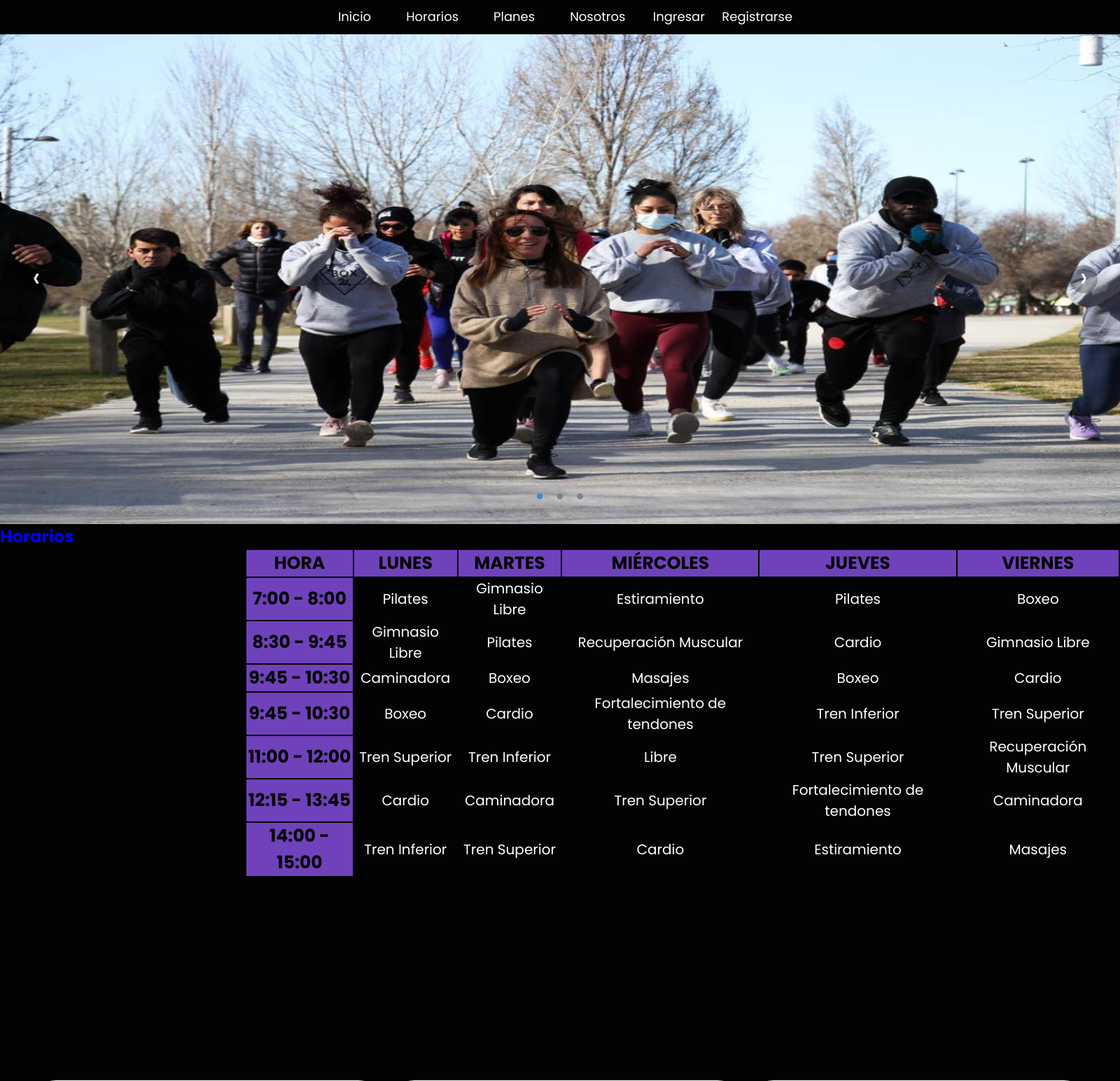
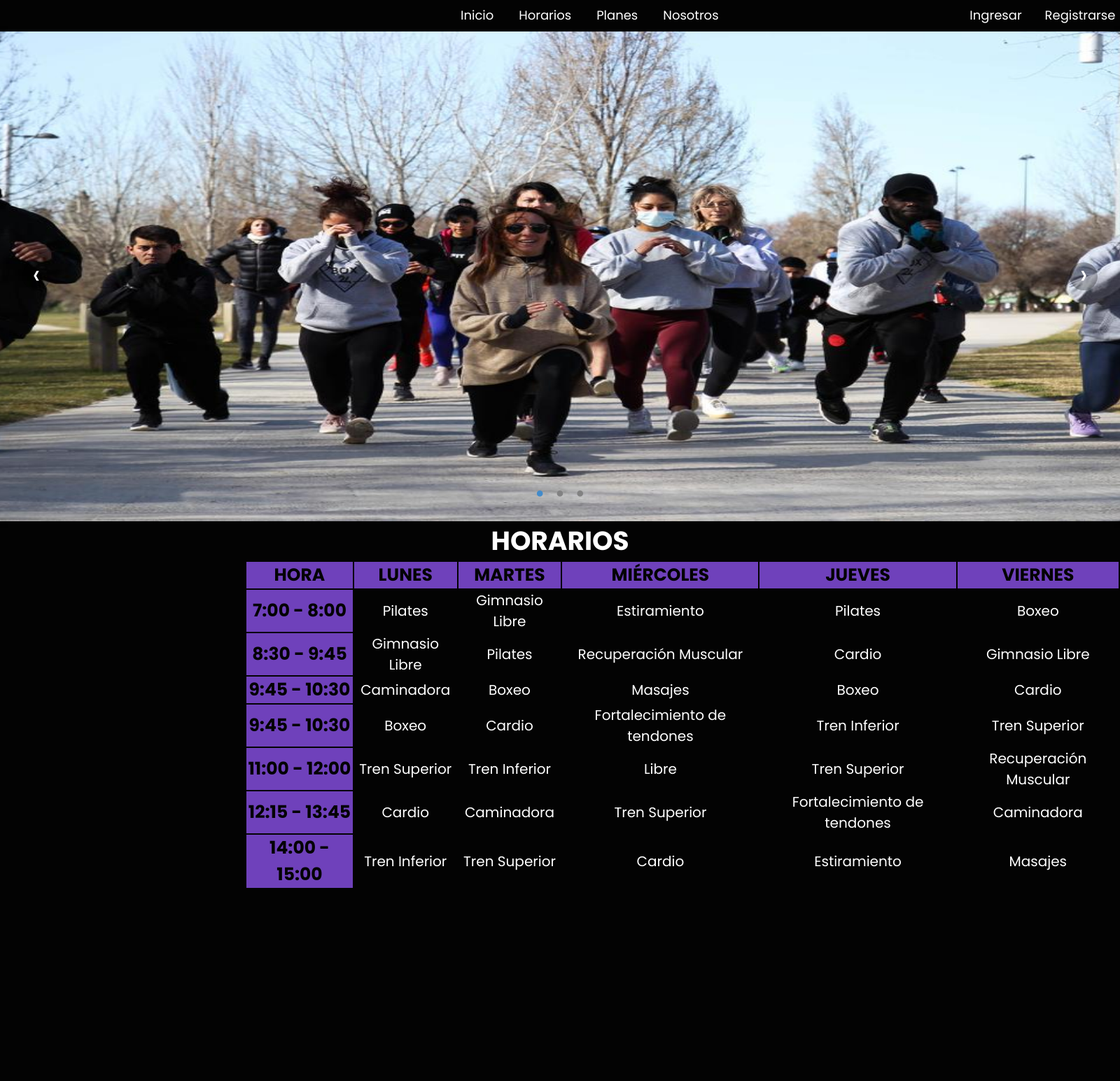
Before and after one commit to Proyecto3Fidat/ProyectoEgreso, a PHP site: page /Public/inicio.html in a window 1600 px wide. Shown: the top 1545 px of the page at 70% size. Run offline with PHP 8.4, Linux system fonts and the light colour scheme.

Commit message:
Update style.css

```diff
--- a/Public/css/style.css
+++ b/Public/css/style.css
@@ -15,7 +15,9 @@ body {
 
 .header {
     background-color: #030303;
-    padding: 10px 0;
+    padding: 0.5rem 0;
+    display: flex;
+    justify-content: space-between;
 }
 
 .navbar {
@@ -28,20 +30,46 @@ body {
 }
 
 .navbar li {
-    margin: 0 15px;
+    margin: 0 0.5rem;
 }
 
-.navbar a {
+.navbar li a {
     color: white;
     text-decoration: none;
     font-size: 18px;
     padding: 5px 10px;
+    position: relative;
+    left: 40rem;
     transition: color 0.3s, background-color 0.3s;
 }
 .navbar li a:hover{
     color: #4B0082;
 }
 
+.login-btn {
+        float: right;
+        color: white;
+        text-align: center;
+        text-decoration: none;
+        font-size: 18px;
+        position: relative;
+        left: 55rem;
+        transition: color 0.3s, background-color 0.3s;
+}
+.sign-in-btn {
+    float: right;
+    color: white;
+    text-align: center;
+    text-decoration: none;
+    font-size: 18px;
+    position: relative;
+    left: 68rem;
+    transition: color 0.3s, background-color 0.3s;
+}
+
+.login-btn:hover, .sign-in-btn:hover {
+    color: #6f41bb;
+}
 .menu{
     display: none;
     cursor: pointer;
@@ -149,15 +177,17 @@ li:nth-child(2) .slide-circulo,
 li:nth-child(3) .slide-circulo {
     color: #428bca;
 }
-#Horarios {
+#horarios {
     margin-bottom: 0px;
     margin-top: 0;
 }
-#Horarios h1 {
+#horarios a {
     margin-top: 0;
+    color: white;
     font-size: 25px;
     text-align: center;
     padding-bottom: 10px;
+    text-transform: uppercase;
 }
 .horarios {
     padding-left: 350px;
```
